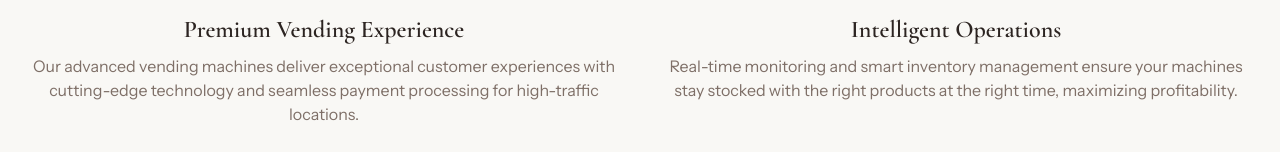
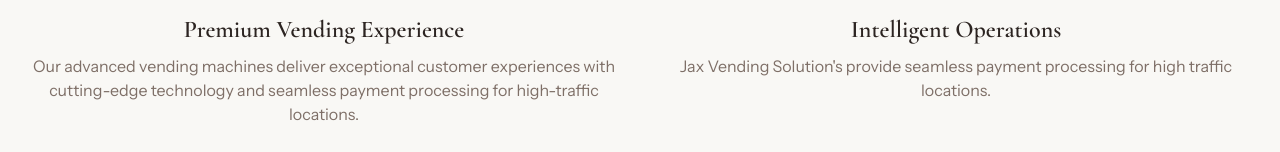
Before and after one commit to devs-10pt/Jaxvendingsolutions.com, a React (Vite) app in the folder webapp/: page /machines in a window 1280 px wide. Shown: the part 708-860 px from the top of the page. Built offline with nearby package versions, Linux system fonts and the light colour scheme.

Commit message:
Update webapp/src/pages/Machines.tsx

```diff
--- a/webapp/src/pages/Machines.tsx
+++ b/webapp/src/pages/Machines.tsx
@@ -126,9 +126,7 @@
                 />
               </div>
               <h3 className="text-xl sm:text-2xl font-display font-semibold text-foreground mb-2">Intelligent Operations</h3>
-              <p className="text-sm sm:text-base text-muted-foreground text-center leading-relaxed">
-                Real-time monitoring and smart inventory management ensure your machines stay stocked with the right products at the right time, maximizing profitability.
-              </p>
+              <p className="text-sm sm:text-base text-muted-foreground text-center leading-relaxed">Jax Vending Solution's provide seamless payment processing for high traffic locations.</p>
             </motion.div>
           </div>
 
```
